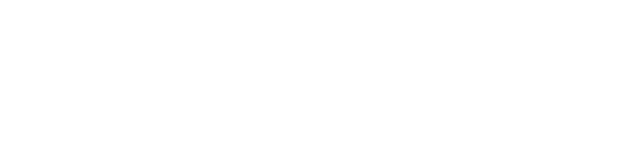
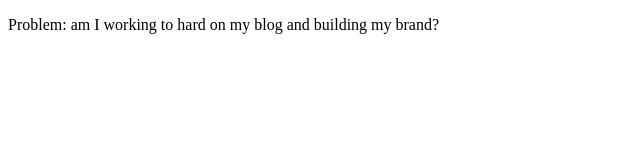
Before and after one commit to elgatha/WDD_WPF-O_102014, a plain HTML site: page Conditionals_Industry/index.html in a window 1280 px wide. Shown: the whole page, without its empty margins (0-640 px from the left). Drawn offline with Linux system fonts and the light colour scheme.

Commit message:
<p> tags

```diff
--- a/Conditionals_Industry/index.html
+++ b/Conditionals_Industry/index.html
@@ -5,6 +5,6 @@
 	<script type="text/javascript" src="js/scripts.js"></script>
 </head>
 <body>
-	<p></p>
+	<p>Problem: am I working to hard on my blog and building my brand?</p>
 </body>
 </html>
```
